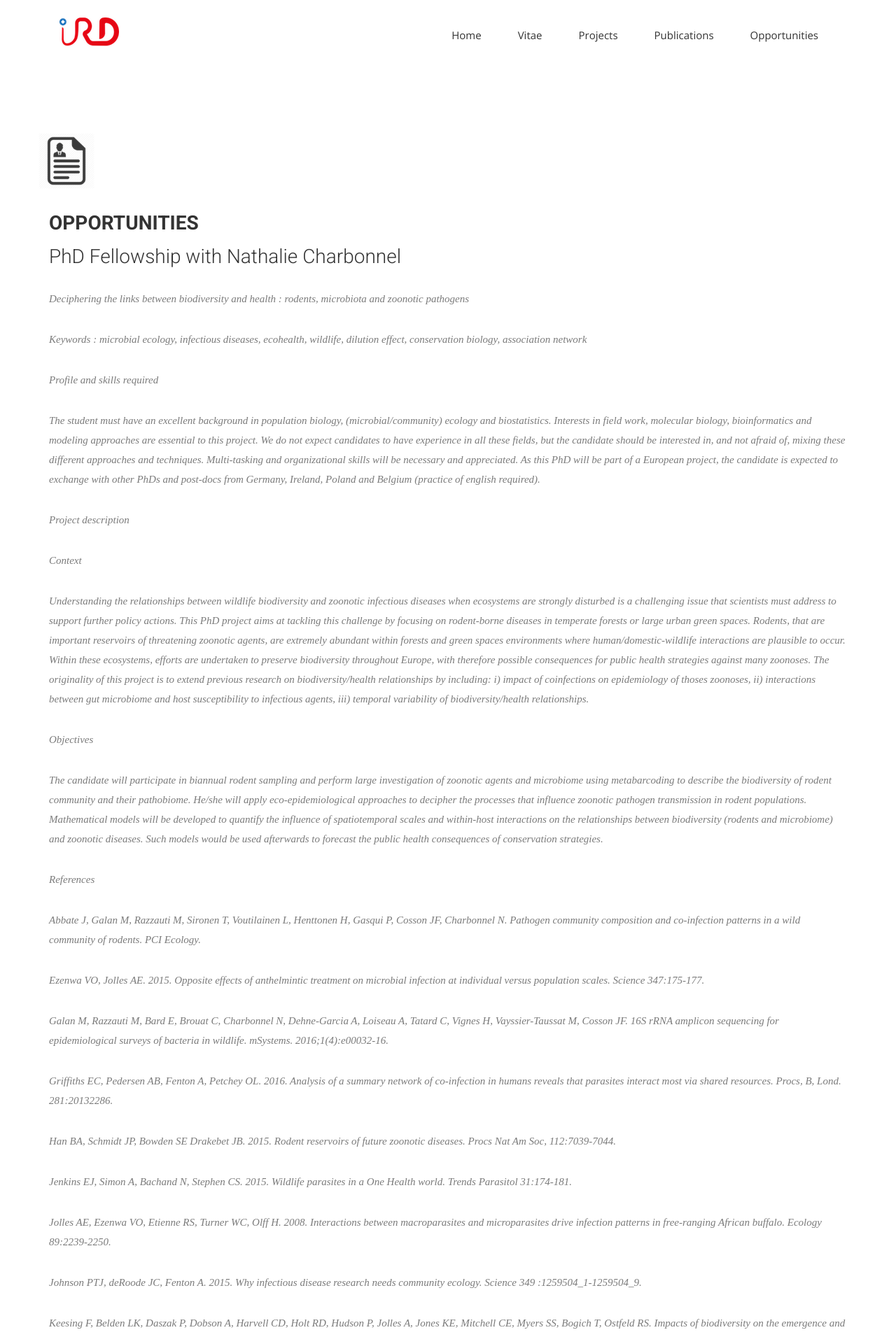
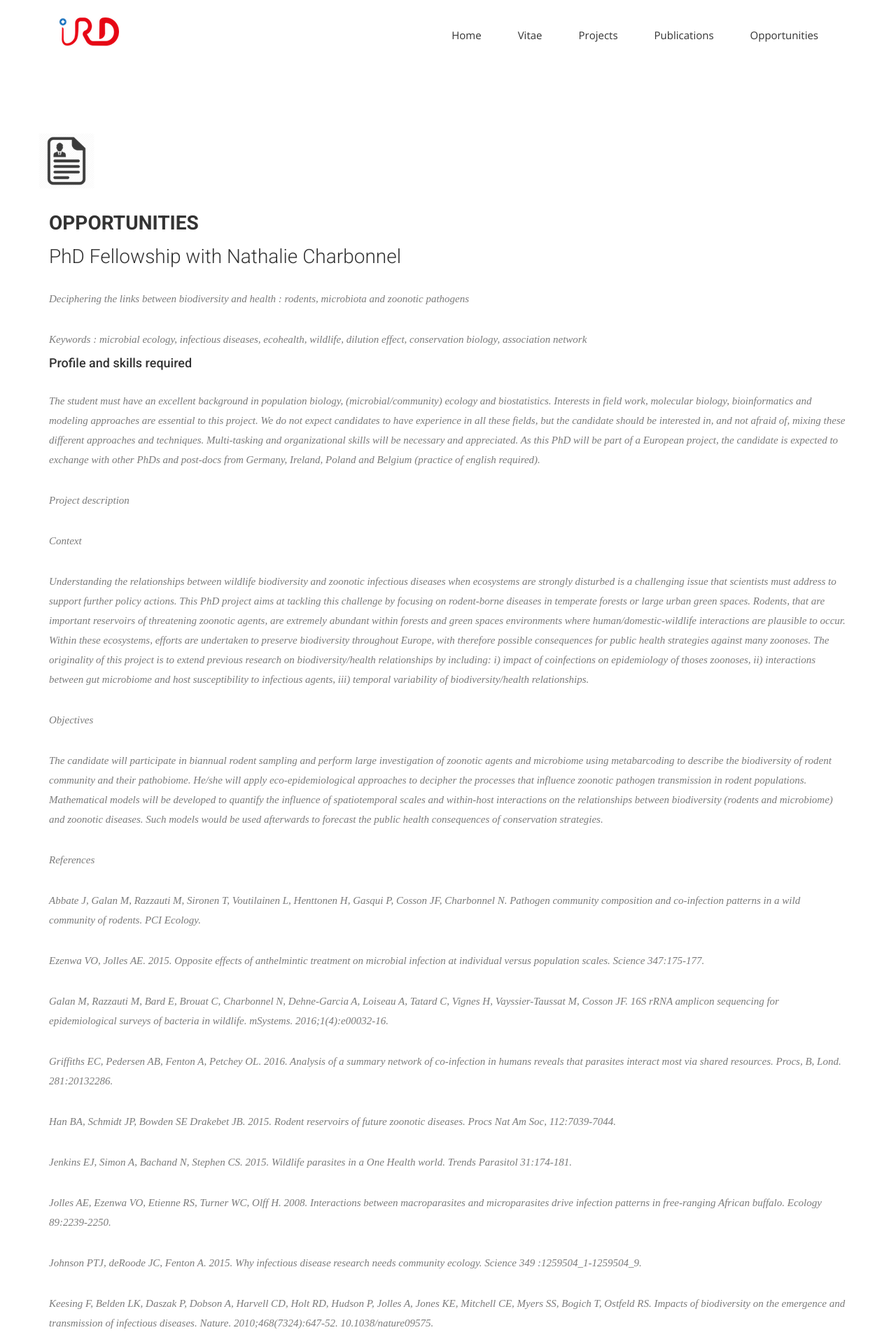
Before and after one commit to rocheben/rocheben.github.io, a Jekyll site: the page built from opp.html, in a window 1280 px wide. Shown: the top 1911 px of the page at 70% size. Built offline with Jekyll 4.4.1, drawn with Linux system fonts in a browser that asks for light colours; nearby versions of some CDN libraries; some web fonts are replaced.

```diff
--- a/opp.html
+++ b/opp.html
@@ -20,7 +20,7 @@ permalink: /opp/
 						<p>Deciphering the links between biodiversity and health : rodents, microbiota and zoonotic pathogens </p>
 <p>Keywords : microbial ecology, infectious diseases, ecohealth, wildlife, dilution effect, conservation biology, association network</p>
 
-<p>Profile and skills required </p>
+<h4>Profile and skills required </h4>
 <p>The student must have an excellent background in population biology, (microbial/community) ecology and biostatistics. Interests in field work, molecular biology, bioinformatics and modeling approaches are essential to this project. We do not expect candidates to have experience in all these fields, but the candidate should be interested in, and not afraid of, mixing these different approaches and techniques. Multi-tasking and organizational skills will be necessary and appreciated. As this PhD will be part of a European project, the candidate is expected to exchange with other PhDs and post-docs from Germany, Ireland, Poland and Belgium (practice of english required). </p>
 
 <p>Project description</p>
```
